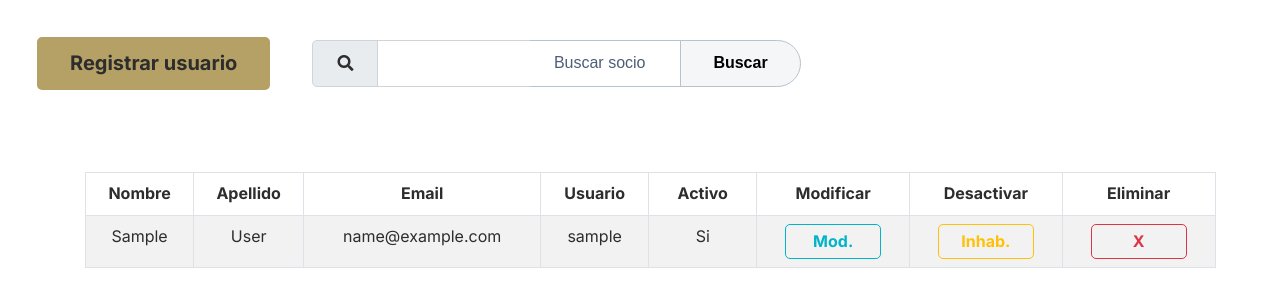
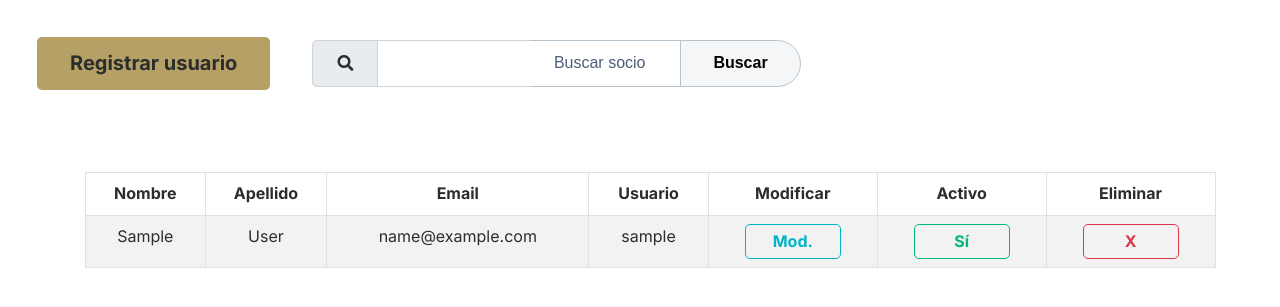
Before and after one commit to LautaroTorchia/ClubVillaElisaWebsite, a Flask app: template admin/src/web/templates/user/list.html in a window 1280 px wide. Shown: the part 129-436 px from the top of the page. Run offline with Flask 2, Linux system fonts and the light colour scheme; the template is opened without the code that fills it: values that come from a table or form of the project are taken from there, others are empty; the visitor is signed in with stand-in values (Sample User, id 1); data comes from the database, SQL or seed files in the repository; parts of the project's set-up code (start-up, migrations or seed data) failed here and were passed over; some libraries are stand-ins or nearby versions.

Commit message:
active/inactive system changed for users table

```diff
--- a/admin/src/web/templates/user/list.html
+++ b/admin/src/web/templates/user/list.html
@@ -27,9 +27,8 @@
           <th class="own_small-col">Apellido</th>
           <th class="own_small-col">Email</th>
           <th class="own_small-col">Usuario</th>
+          <th class="own_small-col">Modificar</th>
           <th class="own_small-col">Activo</th>
-          <th class="own_small-col">Modificar</th>
-          <th class="own_small-col">Desactivar</th>
           <th class="own_small-col">Eliminar</th>
         </tr>
       </thead>
@@ -40,12 +39,6 @@
           <td> {{ user.last_name }} </td>
           <td> {{ user.email }} </td>
           <td> {{ user.username }} </td>
-          {% if user.active %}
-          <td> Si </td>
-          {% else %}
-          <td> No </td>
-          {% endif %}
-          </td>
           <td class="own_options_section">
             <a href="{{ url_for('user.get_update' ,id=user.id ) }}">
               <button class="btn btn-outline-info w-100 p-1 own_options_button">
@@ -56,16 +49,16 @@
           <td class="own_options_section">
             {% if user.active %}
             <form action="{{ url_for('user.disable', id=user.id) }}" method="post">
-              <button class="btn btn-outline-warning w-100 p-1 own_options_button"
+              <button class="btn btn-outline-success w-100 p-1 own_options_button"
                 onclick="return confirm('Seguro que desea inhabilitar a {{ user.first_name }} {{ user.last_name }} ?');">
-                Inhab.
+                Sí
               </button>
             </form>
             {% else %}
             <form action="{{ url_for('user.enable', id=user.id) }}" method="post">
               <button class="btn btn-outline-warning w-100 p-1 own_options_button"
                 onclick="return confirm('Seguro que desea habilitar a {{ user.first_name }} {{ user.last_name }} ?');">
-                Habil.
+                No
               </button>
             </form>
             {% endif %}
```
